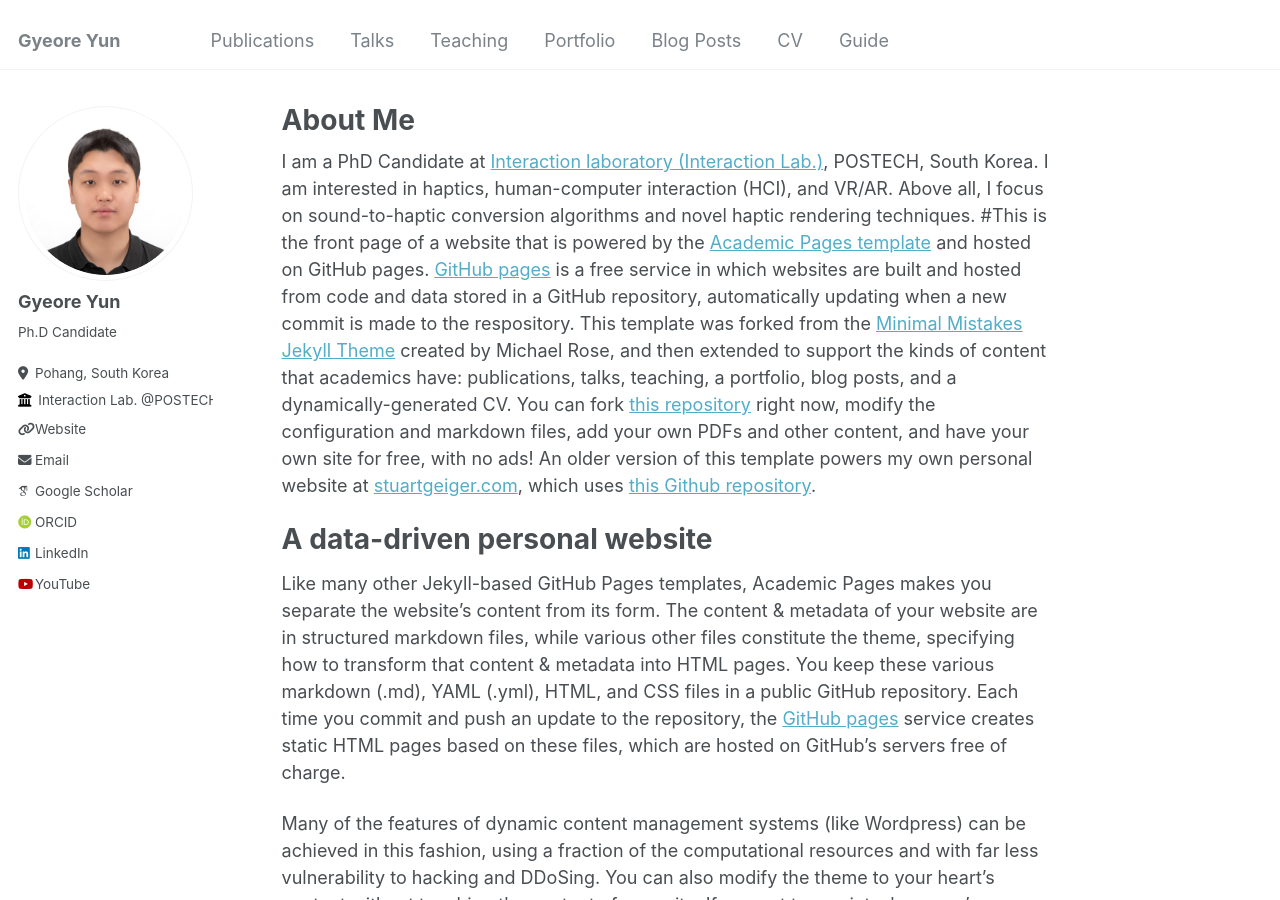
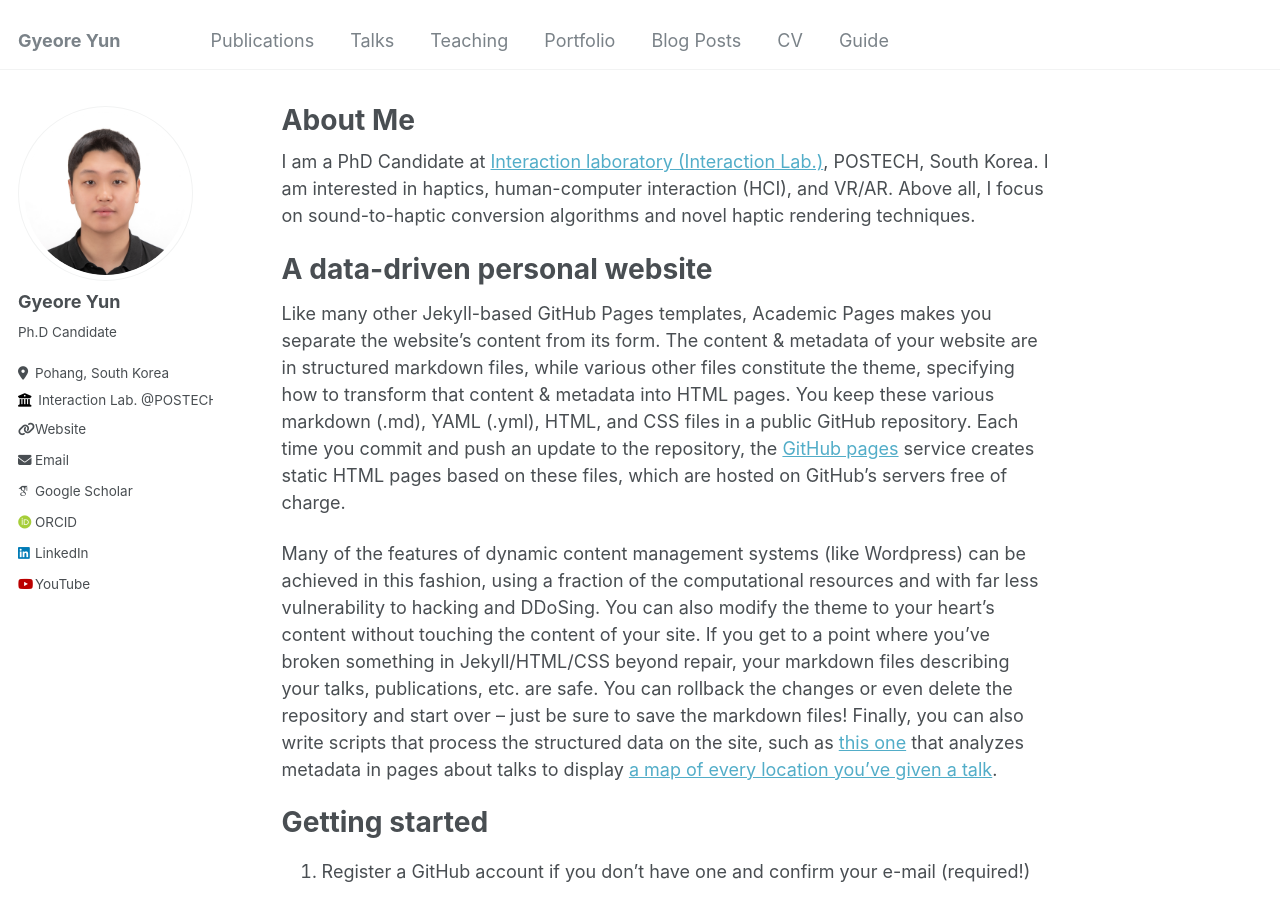
Before and after one commit to GyeoreYun/GyeoreYun.github.io, a Jekyll site: the page built from _pages/about.md, in a window 1280 px wide and 900 px high. Built offline with Jekyll 4.4.1, drawn with Linux system fonts in a browser that asks for light colours; some web fonts are replaced.

Commit message:
Update about.md

```diff
--- a/_pages/about.md
+++ b/_pages/about.md
@@ -8,7 +8,6 @@
 ---
 I am a PhD Candidate at [Interaction laboratory (Interaction Lab.)](https://itneraction.postech.ac.kr), POSTECH, South Korea.
 I am interested in haptics, human-computer interaction (HCI), and VR/AR. Above all, I focus on sound-to-haptic conversion algorithms and novel haptic rendering techniques.
-#This is the front page of a website that is powered by the [Academic Pages template](https://github.com/academicpages/academicpages.github.io) and hosted on GitHub pages. [GitHub pages](https://pages.github.com) is a free service in which websites are built and hosted from code and data stored in a GitHub repository, automatically updating when a new commit is made to the respository. This template was forked from the [Minimal Mistakes Jekyll Theme](https://mmistakes.github.io/minimal-mistakes/) created by Michael Rose, and then extended to support the kinds of content that academics have: publications, talks, teaching, a portfolio, blog posts, and a dynamically-generated CV. You can fork [this repository](https://github.com/academicpages/academicpages.github.io) right now, modify the configuration and markdown files, add your own PDFs and other content, and have your own site for free, with no ads! An older version of this template powers my own personal website at [stuartgeiger.com](http://stuartgeiger.com), which uses [this Github repository](https://github.com/staeiou/staeiou.github.io).
 
 A data-driven personal website
 ======
```
